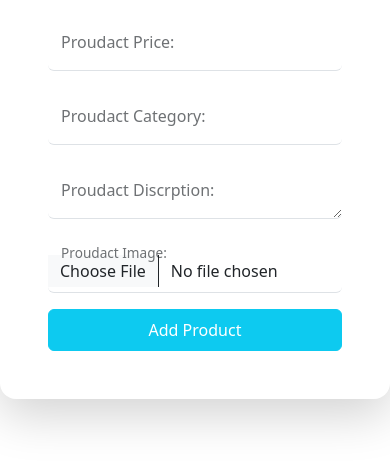
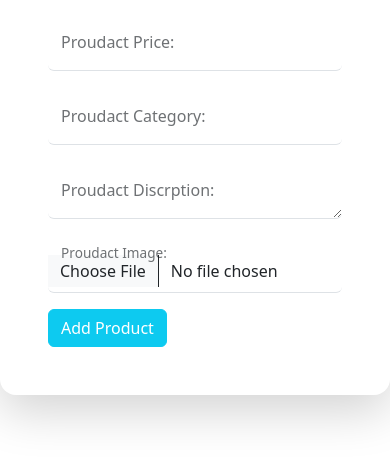
Before and after one commit to 0xalmo0ne/CRUD-App, a plain HTML site: page index.html in a window 390 px wide. Shown: the part 264-730 px from the top of the page. Drawn offline with Linux system fonts and the light colour scheme; some packages are replaced by stand-ins of ours; a script that the page names is missing.

Commit message:
Edit: improved mobile design

```diff
--- a/index.html
+++ b/index.html
@@ -46,7 +46,7 @@
   <label for="Proudact Image">Proudact Image:</label>
 </div>
 
-<button type="button" onclick="addProduct();" class="btn btn-info text-white w-100 py-2">Add Product</button>
+<button type="button" onclick="addProduct();" class="btn btn-info text-white">Add Product</button>
   </section>
 
   <script src="JS/Main.js"></script>
```
